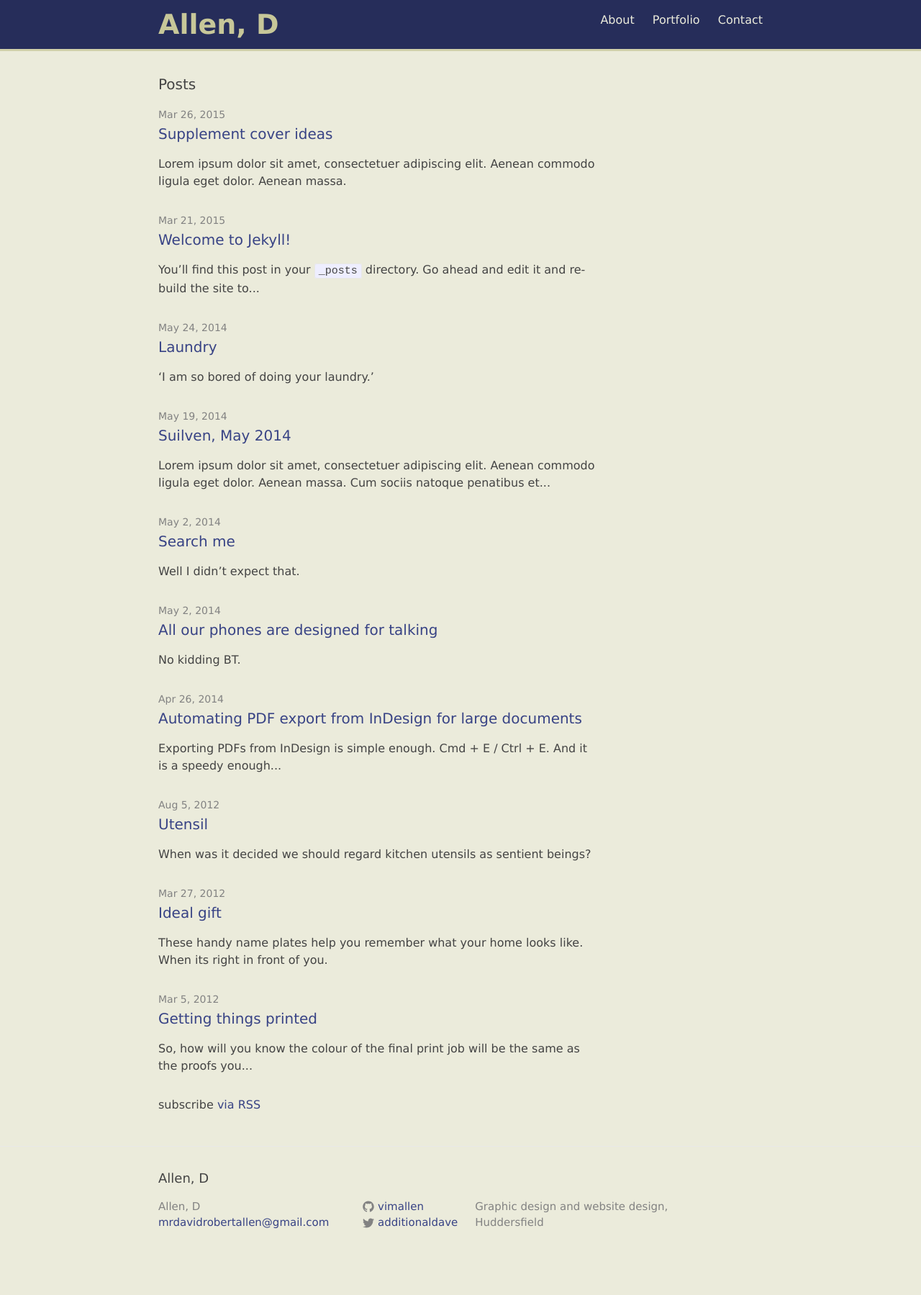
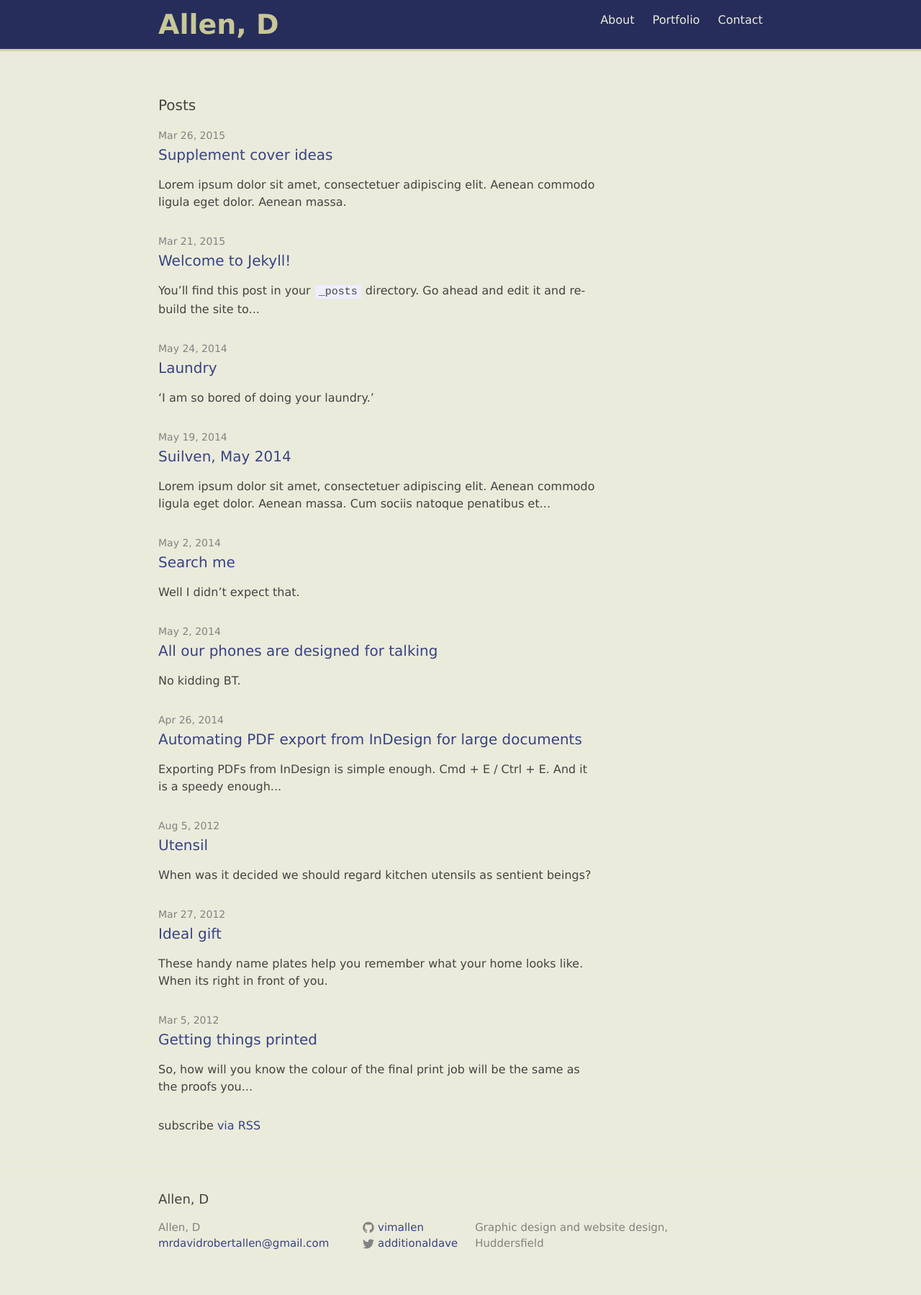
Before and after one commit to vimallen/allend, a Jekyll site: the page built from index.html, in a window 1280 px wide. Shown: the whole page at 72% size. Built offline with Jekyll 4.4.1, drawn with Linux system fonts in a browser that asks for light colours; before the commit the page ends 1770 px from its top, so only the background shows below that.

Commit message:
Sat close

```diff
--- a/_sass/_layout.scss
+++ b/_sass/_layout.scss
@@ -65,7 +65,7 @@
             display: block;
             float: right;
 			width: 36px;
-			height: 26px;
+			height: 36px;
             line-height: 0;
 			padding-top: 10px;
             text-align: center;
--- a/css/main.scss
+++ b/css/main.scss
@@ -38,6 +38,9 @@ $on-laptop: 768px;
 $on-desktop: 1248px;
 $pad: 30px;
 
+.page-content	{
+				margin-top: 30px;/* Somehow getting more padding at desktop */
+			}
 
 @mixin media-query($device) {
     @media screen and (max-width: $device) {
```
